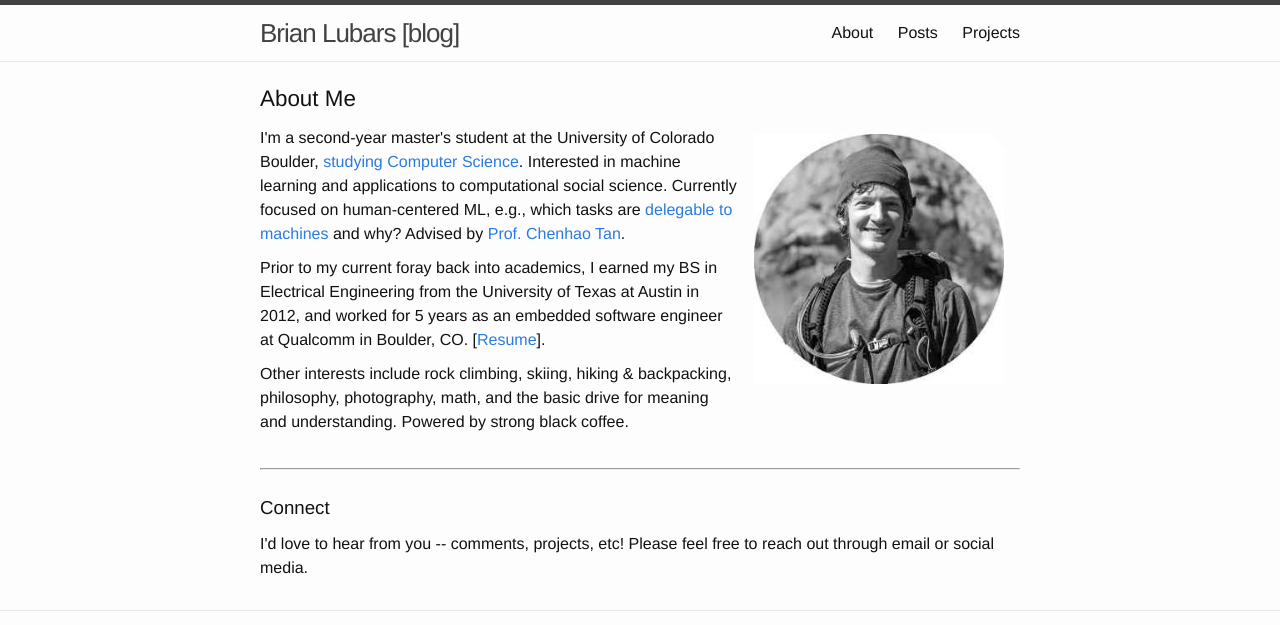
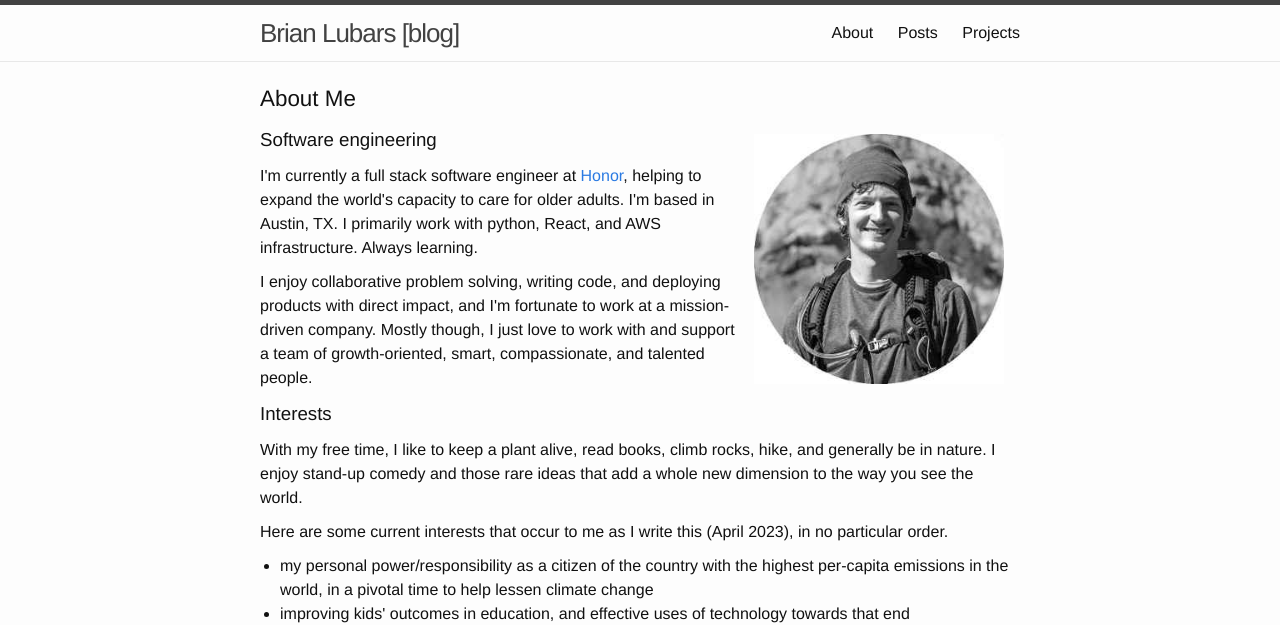
Before and after one commit to blubars/blubars.github.io, a Jekyll site: the page built from pages/about.html, in a window 1280 px wide and 1400 px high, cut to the strip 0-625 px from the top of the window. Built offline with Jekyll 4.4.1, drawn with Linux system fonts in a browser that asks for light colours; some of the changed text lies outside the part shown.

Commit message:
Update the `about` page
It's been a minute. I'm no longer in grad school and no longer in
Boulder.

```diff
--- a/pages/about.html
+++ b/pages/about.html
@@ -5,18 +5,72 @@ title: About
 <div class="home">
   <h1 class="page-heading">About Me</h1>
   <img src="{{ '/assets/img/profile-1.jpg' | prepend: site.baseurl }}" align="right" width="250" style="margin:0.5em 1em;">
-  I'm a second-year master's student at the University of Colorado Boulder, <a href="{% link _posts/2018-01-01-school.md %}">studying Computer Science</a>. Interested in machine learning and applications to computational social science. Currently focused on human-centered ML, e.g., which tasks are <a href="https://delegability.github.io">delegable to machines</a> and why? Advised by <a href="https://www.chenhaot.com/">Prof. Chenhao Tan</a>.
+
+  <h3>Software engineering</h3>
+  <p>
+      I'm currently a full stack software engineer at <a href="https://www.honorcare.com/about-honor/">Honor</a>, helping to expand the world's capacity to care for older adults.
+      I'm based in Austin, TX.
+      I primarily work with python, React, and AWS infrastructure.
+      Always learning.
+  </p>
+  <p>
+      I enjoy collaborative problem solving, writing code, and deploying products with direct impact, and I'm fortunate to work at a mission-driven company.
+      Mostly though, I just love to work with and support a team of growth-oriented, smart, compassionate, and talented people.
   </p>
 
-  <p>Prior to my current foray back into academics, I earned my BS in Electrical Engineering from the University of Texas at Austin in 2012, and worked for 5 years as an embedded software engineer at Qualcomm in Boulder, CO.
-  [<a href="https://drive.google.com/file/d/1rsBJHkZNIHPEvtjT2K6--ypPPqYt6pEb/view?usp=sharing">Resume</a>].
+  <h3>Interests</h3>
+  <p>
+      With my free time, I like to keep a plant alive, read books, climb rocks, hike, and generally be in nature.
+      I enjoy stand-up comedy and those rare ideas that add a whole new dimension to the way you see the world.
+  </p>
+  <p>
+      Here are some current interests that occur to me as I write this (April 2023), in no particular order.
+      <ul>
+          <li>my personal power/responsibility as a citizen of the country with the highest per-capita emissions in the world, in a pivotal time to help lessen climate change</li>
+          <li>improving kids' outcomes in education, and effective uses of technology towards that end</li>
+          <li>writing, art, and personal identity in a world with powerful generative ML models</li>
+          <li>mental health</li>
+          <li>building/maintaining social connections in a remote-first, work-centric, individualistic culture</li>
+          <li>the best tacos in Austin</li>
+          <li>that gap between what people think they want and how they spend their time</li>
+          <li>how to brew the perfect cup of coffee</li>
+          <li>the subjects that we spend our attention on (consciously and unconsciously), and the benefits of mindfullness and meditation</li>
+          <li>driving forces behind the latest rise in willfull ignorance, proud intolerance, and reactionary politics</li>
+          <li>economic systems</li>
+          <li>creating more personal space for creativity -- coding/hack projects, sketching, music, playing</li>
+          <li><a href="https://www.complexityexplorer.org/">complex systems science</a></li>
+          <li>natural science and beauty in our own backyards</li>
+          <li>preserving biodiversity for future generations</li>
+          <li>the <a href="https://www.garbageday.email/">Garbage Day substack</a> and the future of the internet</li>
+      </ul>
   </p>
 
-  <p>Other interests include rock climbing, skiing, hiking &amp; backpacking, philosophy, photography, math, and the basic drive for meaning and understanding. Powered by strong black coffee.
+  <h3>Education</h3>
+  <p>
+      I was curious about the academic research world and about ML, so in 2018/2019 I went and got an MS in CS focused on ML. I was mainly interested in NLP (though gotta say I did not see this rapid breakaway success of large language models coming) and in building machine-in-the-loop systems to help people make better decisions.
+  </p>
+
+  <p>
+      That was basically the theme of my MS research:
+      I looked into human preferences of task delegation to machines <a href="https://delegability.github.io">delegable to machines</a>, what degree of automation people thought they wanted, and why,
+      advised by the excellent <a href="https://www.chenhaot.com/">Prof. Chenhao Tan</a>.
+      Our initial research was fairly preliminary, based on surveys at a single point in time, but I think it's going to be interesting to see how these preferences evolve and correspond with what actually is getting automated today.
+      From an industry perspective, automation is the only feasible way to scale companies while maintaining quality and cost, so it's going to happen regardless.
+      Which decisions "should" we keep people in control of?
+      Who should decide?
+  </p>
+
+  <p>
+      Other areas I found really interesting but didn't get to explore as deeply as I'd have liked: network analysis, and biologically-inspired multi-agent systems, and explainable AI (XAI). CU had wonderful faculty and classes on the first two.
+  </p>
+
+  <p>
+      Prior to that, I earned my BS in Electrical Engineering from the University of Texas at Austin in 2012, and worked for 5 years as an embedded software engineer at Qualcomm in Boulder, CO.
+      There, I fell in love with the mountains and developed an ongoing appreciation for skiing, hiking, climbing, and fine craft beer.
   </p>
 
   <br /><hr /><br />
 
   <h3>Connect</h3>
-  <p>I'd love to hear from you -- comments, projects, etc! Please feel free to reach out through email or social media.</p>
+  <p>I'd love to hear from you -- comments, projects, want to get a coffee, etc! Please feel free to reach out through email, github, or social media.</p>
 </div>
```
